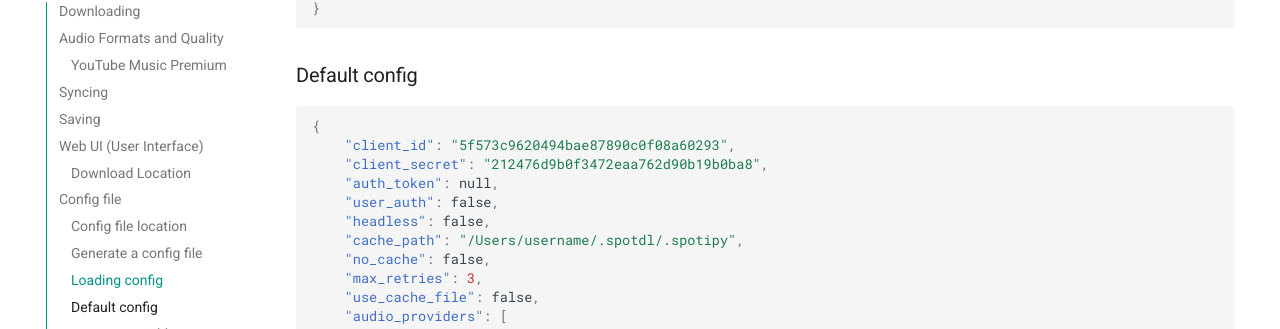
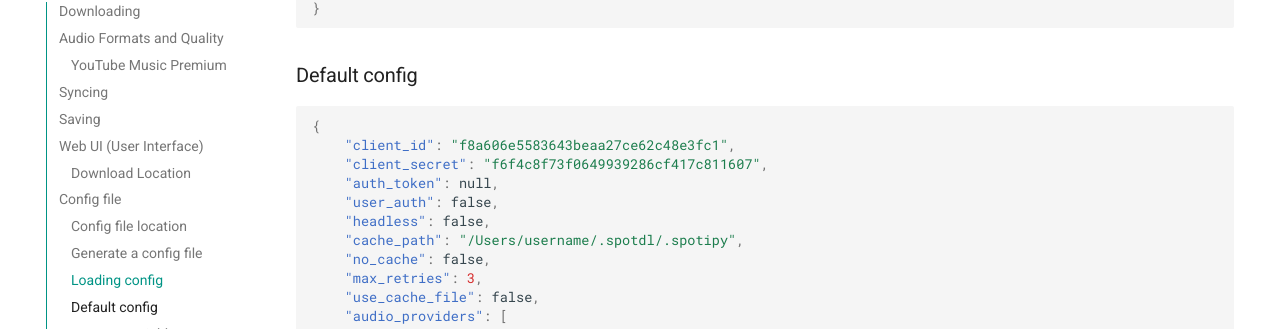
Before and after one commit to spotDL/spotify-downloader, an MkDocs documentation site: the page built from docs/usage.md, in a window 1280 px wide and 900 px high, scrolled down 3168 px. Shown: the part 124-453 px from the top of the window. Built offline with MkDocs 1.6.1 and Material for MkDocs 9.7.7, drawn with Linux system fonts in a browser that asks for light colours; comment, search, counter and statistics services are not loaded.

Commit message:
Squashed commit of the following:
commit a694bb91bb170055ffafb8d81496865863876e6e
Merge: e4e32014 cefef14b
Author: kuba <xnetcat.dev@gmail.com>
Date:   Sat Aug 24 19:01:45 2024 +0200

    Merge branch 'dev'

commit e4e3201457d6c68620bc208633973f8d3cd2179e
Author: kuba <xnetcat.dev@gmail.com>
Date:   Sat Aug 24 18:42:54 2024 +0200

    v4.2.6 (#2141)

    update min python version for tests

    update docs

    Co-Authored-By: kuba <xnetcat.dev@gmail.com>
    Co-Authored-By: Jayden <23619946+Silverarmor@users.noreply.github.com>
    Co-Authored-By: Robert Schütz <github@dotlambda.de>
    Co-Authored-By: dependabot[bot] <49699333+dependabot[bot]@users.noreply.github.com>
    Co-Authored-By: Alexis Raphaeloff <alexis@raphaeloff.net>
    Co-Authored-By: Randy Blancett <Randy.Blancett@gmail.com>
    Co-Authored-By: darcy <acednes@gmail.com>
    Co-Authored-By: Karan Bheda <bhedakaran1@gmail.com>
    Co-Authored-By: Jeremy Cutler <jerz4lunch@users.noreply.github.com>
    Co-Authored-By: Soiu Cristian-Ionuț <58639803+xKristee29@users.noreply.github.com>
    Co-Authored-By: Peter S <72932714+zigzag1001@users.noreply.github.com>
    Co-Authored-By: Alan <96998756+j3bx@users.noreply.github.com>

````diff
--- a/docs/usage.md
+++ b/docs/usage.md
@@ -260,8 +260,8 @@ If you don't want config to load automatically change `load_config` option in co
 
 ```json
 {
-    "client_id": "5f573c9620494bae87890c0f08a60293",
-    "client_secret": "212476d9b0f3472eaa762d90b19b0ba8",
+    "client_id": "f8a606e5583643beaa27ce62c48e3fc1",
+    "client_secret": "f6f4c8f73f0649939286cf417c811607",
     "auth_token": null,
     "user_auth": false,
     "headless": false,
````
